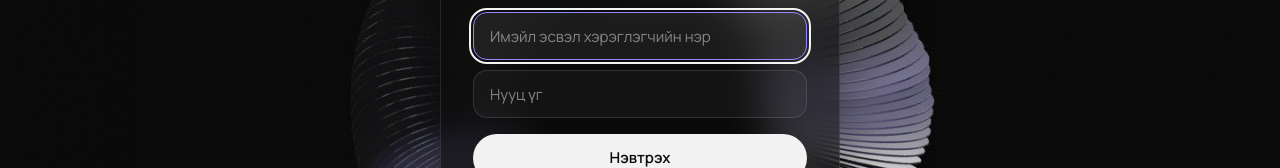
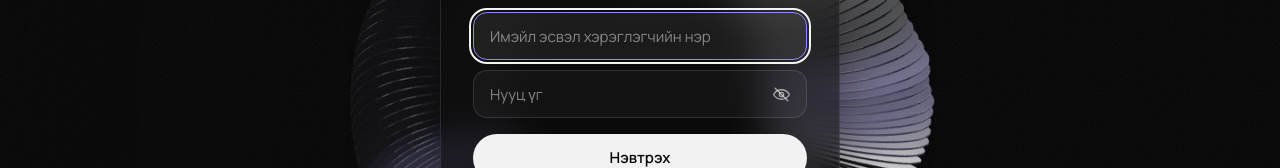
Before and after one commit to pinecone-studio/pinequest-s5-episode-2-team-10, a Next.js app in the folder web/: page / in a window 1280 px wide. Both pictures are taken after a click on the button "Нэвтрэх". Shown: the part 305-473 px from the top of the page. Built offline with nearby package versions, Linux system fonts and the light colour scheme; no server answers.

Commit message:
Fix signup validation and pitch loading

```diff
--- a/web/src/app/globals.css
+++ b/web/src/app/globals.css
@@ -378,6 +378,49 @@ body {
   font-size: 12px;
 }
 
+.app-nav-loading-skeleton {
+  display: grid;
+  gap: 11px;
+  margin: 14px 14px 16px 48px;
+}
+
+.app-nav-skeleton-line,
+.folder-skeleton-cover,
+.folder-skeleton-line {
+  display: block;
+  overflow: hidden;
+  border-radius: 999px;
+  background: color-mix(in srgb, var(--text-primary) 8%, transparent);
+  position: relative;
+}
+
+.app-nav-skeleton-line {
+  height: 9px;
+}
+
+.app-nav-skeleton-line::after,
+.folder-skeleton-cover::after,
+.folder-skeleton-line::after {
+  position: absolute;
+  inset: 0;
+  content: "";
+  transform: translateX(-100%);
+  background: linear-gradient(90deg, transparent, color-mix(in srgb, var(--text-primary) 9%, transparent), transparent);
+  animation: pitch-skeleton-shimmer 1.4s ease-in-out infinite;
+}
+
+@keyframes pitch-skeleton-shimmer {
+  100% { transform: translateX(100%); }
+}
+
+@media (prefers-reduced-motion: reduce) {
+  .app-nav-skeleton-line::after,
+  .folder-skeleton-cover::after,
+  .folder-skeleton-line::after {
+    animation: none;
+  }
+}
+
 .folder-syncing {
   padding: 28px 16px;
   color: var(--text-secondary);
@@ -1163,6 +1206,38 @@ body {
     background 0.2s ease;
 }
 
+.auth-password-field {
+  position: relative;
+  width: 100%;
+}
+
+.auth-password-field input {
+  padding-right: 50px;
+}
+
+.auth-password-toggle {
+  position: absolute;
+  top: 50%;
+  right: 8px;
+  display: grid;
+  width: 36px;
+  height: 36px;
+  place-items: center;
+  padding: 0;
+  transform: translateY(-50%);
+  border: 0;
+  border-radius: 9px;
+  background: transparent;
+  color: rgba(242, 242, 242, 0.62);
+  cursor: pointer;
+}
+
+.auth-password-toggle:hover,
+.auth-password-toggle:focus-visible {
+  background: rgba(255, 255, 255, 0.08);
+  color: var(--landing-ink);
+}
+
 .auth-fields input::placeholder {
   color: rgba(242, 242, 242, 0.5);
 }
@@ -2424,6 +2499,41 @@ textarea.ui-input {
   position: relative;
   display: flex;
   min-width: 0;
+}
+
+.folder-skeleton-card {
+  display: flex;
+  flex: 1;
+  min-width: 0;
+  flex-direction: column;
+  overflow: hidden;
+  border: 1px solid var(--line);
+  border-radius: 16px;
+  background: var(--card);
+}
+
+.folder-skeleton-cover {
+  width: 100%;
+  aspect-ratio: 16 / 9;
+  border-radius: 0;
+  background: color-mix(in srgb, var(--text-primary) 5%, var(--card));
+}
+
+.folder-skeleton-info {
+  display: grid;
+  gap: 9px;
+  padding: 16px;
+}
+
+.folder-skeleton-line.is-title {
+  width: 46%;
+  height: 14px;
+}
+
+.folder-skeleton-line.is-meta {
+  width: 32%;
+  height: 11px;
+  opacity: 0.65;
 }
 
 /* Delete (×) in the top corner of a pitch card. Faint until the card is hovered or focused. */
--- a/web/src/components/AuthScreen.tsx
+++ b/web/src/components/AuthScreen.tsx
@@ -55,6 +55,8 @@ export default function AuthScreen({ initialMode = "login", onBack }: { initialM
   const [identifier, setIdentifier] = useState("");
   const [password, setPassword] = useState("");
   const [again, setAgain] = useState("");
+  const [passwordVisible, setPasswordVisible] = useState(false);
+  const [againVisible, setAgainVisible] = useState(false);
   const [error, setError] = useState<string | null>(null);
   const [busy, setBusy] = useState(false);
   const exchanging = useRef(false);
@@ -235,8 +237,9 @@ export default function AuthScreen({ initialMode = "login", onBack }: { initialM
                 onChange={(e) => setIdentifier(e.target.value)}
               />
             )}
+            <div className="auth-password-field">
               <input
-              type="password"
+                type={passwordVisible ? "text" : "password"}
                 autoComplete={registering ? "new-password" : "current-password"}
                 required
                 minLength={8}
@@ -246,9 +249,16 @@ export default function AuthScreen({ initialMode = "login", onBack }: { initialM
                 value={password}
                 onChange={(e) => setPassword(e.target.value)}
               />
+              <PasswordVisibilityButton
+                visible={passwordVisible}
+                onToggle={() => setPasswordVisible((visible) => !visible)}
+                label={tr(passwordVisible ? "authHidePassword" : "authShowPassword")}
+              />
+            </div>
             {registering && (
+              <div className="auth-password-field">
                 <input
-                type="password"
+                  type={againVisible ? "text" : "password"}
                   autoComplete="new-password"
                   required
                   minLength={8}
@@ -258,6 +268,12 @@ export default function AuthScreen({ initialMode = "login", onBack }: { initialM
                   value={again}
                   onChange={(e) => setAgain(e.target.value)}
                 />
+                <PasswordVisibilityButton
+                  visible={againVisible}
+                  onToggle={() => setAgainVisible((visible) => !visible)}
+                  label={tr(againVisible ? "authHidePassword" : "authShowPassword")}
+                />
+              </div>
             )}
           </div>
           <button type="submit" className="auth-primary" disabled={busy}>
@@ -285,6 +301,32 @@ export default function AuthScreen({ initialMode = "login", onBack }: { initialM
         </form>
       </div>
     </main>
+  );
+}
+
+function PasswordVisibilityButton({
+  visible,
+  onToggle,
+  label,
+}: {
+  visible: boolean;
+  onToggle: () => void;
+  label: string;
+}) {
+  return (
+    <button
+      type="button"
+      className="auth-password-toggle"
+      aria-label={label}
+      aria-pressed={visible}
+      onClick={onToggle}
+    >
+      <svg viewBox="0 0 24 24" width="19" height="19" fill="none" aria-hidden="true">
+        <path d="M2 12s3.6-6 10-6 10 6 10 6-3.6 6-10 6S2 12 2 12Z" stroke="currentColor" strokeWidth="1.7" />
+        <circle cx="12" cy="12" r="2.7" stroke="currentColor" strokeWidth="1.7" />
+        {!visible && <path d="m4 4 16 16" stroke="currentColor" strokeWidth="1.7" strokeLinecap="round" />}
+      </svg>
+    </button>
   );
 }
 
--- a/web/src/components/FolderDesk.tsx
+++ b/web/src/components/FolderDesk.tsx
@@ -210,9 +210,25 @@ export default function FolderDesk() {
 
   if (!ready) {
     return (
-      <main className="desk folder-board">
+      <main className="desk folder-board folder-list" aria-busy="true">
         <div className="desk-col">
-          <p className="folder-syncing" role="status">{tr("foldersLoading")}</p>
+          <div className="desk-title">
+            <div>
+              <h1>{tr("folders")}</h1>
+              <p className="desk-sub" role="status">{tr("foldersLoading")}</p>
+            </div>
+          </div>
+          <ul className="folder-grid folder-skeleton-grid" aria-hidden="true">
+            {Array.from({ length: 6 }, (_, index) => (
+              <li key={index} className="folder-skeleton-card">
+                <span className="folder-skeleton-cover" />
+                <span className="folder-skeleton-info">
+                  <span className="folder-skeleton-line is-title" />
+                  <span className="folder-skeleton-line is-meta" />
+                </span>
+              </li>
+            ))}
+          </ul>
         </div>
       </main>
     );
--- a/web/src/components/SidebarPitches.tsx
+++ b/web/src/components/SidebarPitches.tsx
@@ -144,7 +144,11 @@ export default function SidebarPitches({
         </ul>
       )}
       {open && folders.length === 0 && !folderStoreIsReady() && (
-        <p className="app-nav-loading" role="status">{tr("foldersLoading")}</p>
+        <div className="app-nav-loading-skeleton" role="status" aria-label={tr("foldersLoading")} aria-busy="true">
+          {[68, 82, 56].map((width, index) => (
+            <span key={index} className="app-nav-skeleton-line" style={{ width: `${width}%` }} />
+          ))}
+        </div>
       )}
       {open && folderStoreMigrationPending() && (
         <p className="app-nav-loading" role="status">{tr("foldersMigrating")}</p>
--- a/web/src/lib/i18n.ts
+++ b/web/src/lib/i18n.ts
@@ -306,6 +306,8 @@ const mn = {
   authUsernameHint: "Хүссэн нэрээ бичнэ үү (1–40 тэмдэгт).",
   authUsernameRequired: "Хэрэглэгчийн нэрээ оруулна уу.",
   authPasswordRepeat: "Нууц үгээ давтана уу",
+  authShowPassword: "Нууц үг харуулах",
+  authHidePassword: "Нууц үг нуух",
   authOr: "эсвэл",
   authUsernameTaken: "Энэ хэрэглэгчийн нэр аль хэдийн бүртгэгдсэн байна.",
   authUsernameInvalid:
@@ -709,6 +711,8 @@ const en: Record<MessageKey, string> = {
     "Choose any username from 1 to 40 characters.",
   authUsernameRequired: "Enter a username.",
   authPasswordRepeat: "Repeat your password",
+  authShowPassword: "Show password",
+  authHidePassword: "Hide password",
   authOr: "or",
   authUsernameTaken: "This username is already taken.",
   authUsernameInvalid:
```
Lines whose indentation alone changed are shown as unchanged.
